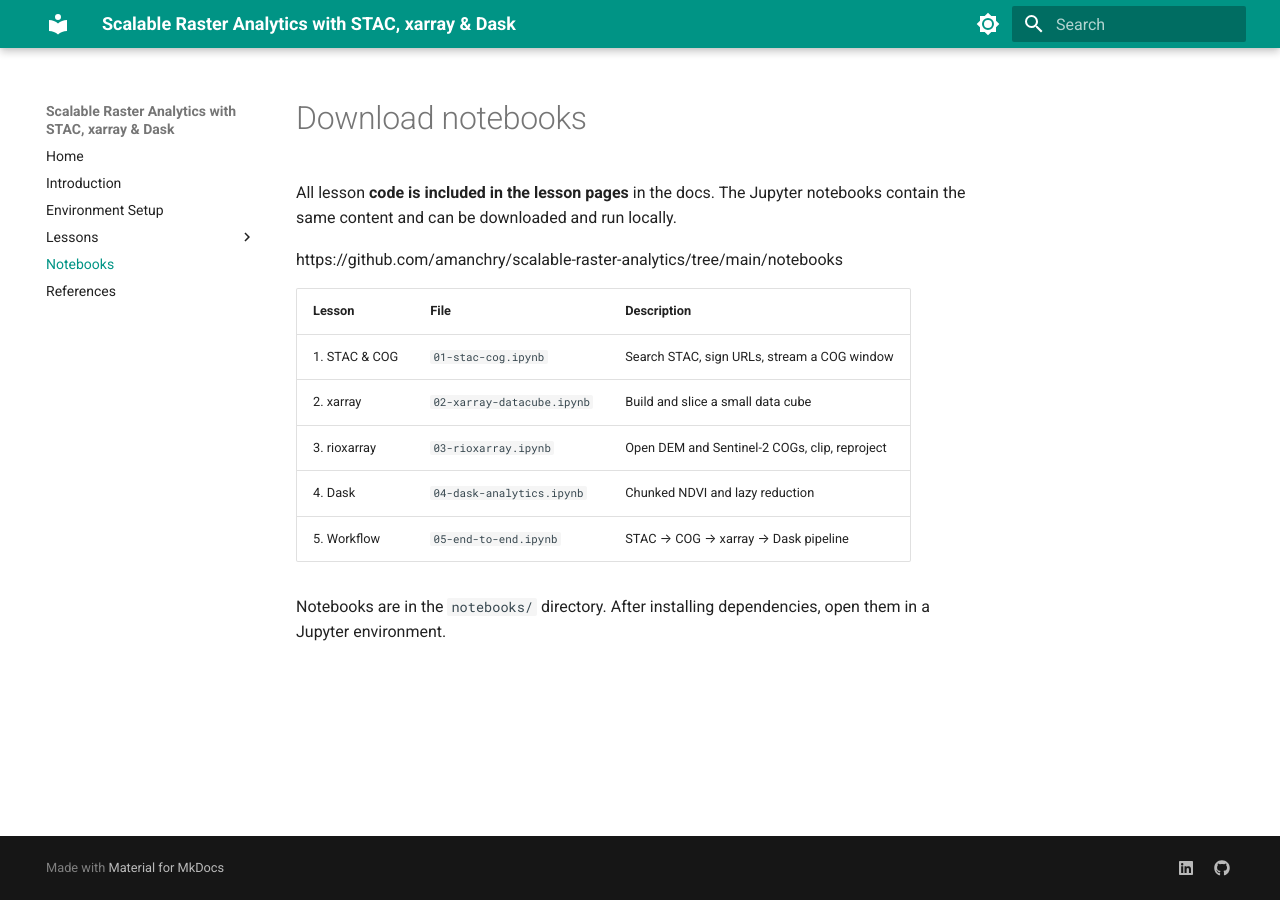
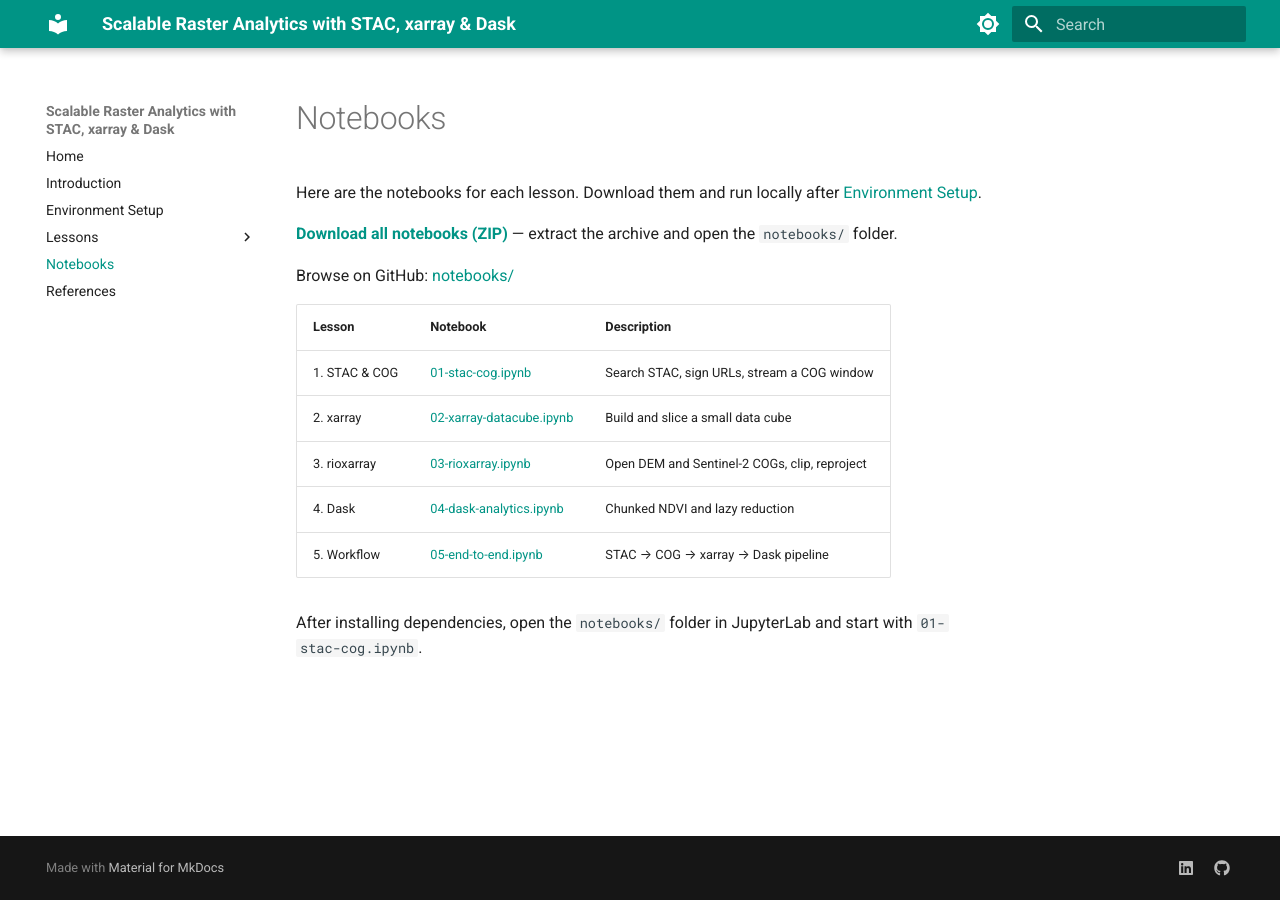
Before and after one commit to amanchry/scalable-raster-analytics, an MkDocs documentation site: the page built from docs/notebooks.md, in a window 1280 px wide. Built offline with MkDocs 1.6.1 and Material for MkDocs 9.7.7, drawn with Linux system fonts in a browser that asks for light colours; the version menu is left out.

Commit message:
updated notebooks

```diff
--- a/docs/notebooks.md
+++ b/docs/notebooks.md
@@ -1,16 +1,17 @@
-# Download notebooks
+# Notebooks
 
-All lesson **code is included in the lesson pages** in the docs. The Jupyter notebooks contain the same content and can be downloaded and run locally.
+Here are the notebooks for each lesson. Download them and run locally after [Environment Setup](setup.md).
 
-https://github.com/amanchry/scalable-raster-analytics/tree/main/notebooks
+**[Download all notebooks (ZIP)](https://github.com/amanchry/scalable-raster-analytics/archive/refs/heads/main.zip)** — extract the archive and open the `notebooks/` folder.
 
+Browse on GitHub: [notebooks/](https://github.com/amanchry/scalable-raster-analytics/tree/main/notebooks)
 
-| Lesson | File | Description |
-|--------|------|-------------|
-| 1. STAC & COG | `01-stac-cog.ipynb` | Search STAC, sign URLs, stream a COG window |
-| 2. xarray | `02-xarray-datacube.ipynb` | Build and slice a small data cube |
-| 3. rioxarray | `03-rioxarray.ipynb` | Open DEM and Sentinel-2 COGs, clip, reproject |
-| 4. Dask | `04-dask-analytics.ipynb` | Chunked NDVI and lazy reduction |
-| 5. Workflow | `05-end-to-end.ipynb` | STAC → COG → xarray → Dask pipeline |
+| Lesson | Notebook | Description |
+|--------|----------|-------------|
+| 1. STAC & COG | [01-stac-cog.ipynb](https://github.com/amanchry/scalable-raster-analytics/raw/main/notebooks/01-stac-cog.ipynb) | Search STAC, sign URLs, stream a COG window |
+| 2. xarray | [02-xarray-datacube.ipynb](https://github.com/amanchry/scalable-raster-analytics/raw/main/notebooks/02-xarray-datacube.ipynb) | Build and slice a small data cube |
+| 3. rioxarray | [03-rioxarray.ipynb](https://github.com/amanchry/scalable-raster-analytics/raw/main/notebooks/03-rioxarray.ipynb) | Open DEM and Sentinel-2 COGs, clip, reproject |
+| 4. Dask | [04-dask-analytics.ipynb](https://github.com/amanchry/scalable-raster-analytics/raw/main/notebooks/04-dask-analytics.ipynb) | Chunked NDVI and lazy reduction |
+| 5. Workflow | [05-end-to-end.ipynb](https://github.com/amanchry/scalable-raster-analytics/raw/main/notebooks/05-end-to-end.ipynb) | STAC → COG → xarray → Dask pipeline |
 
-Notebooks are in the `notebooks/` directory. After installing dependencies, open them in a Jupyter environment.
+After installing dependencies, open the `notebooks/` folder in JupyterLab and start with `01-stac-cog.ipynb`.
```
Also changed, not shown: docs/lessons/04-dask-analytics.md (+1 -1 lines), 1 other file.
